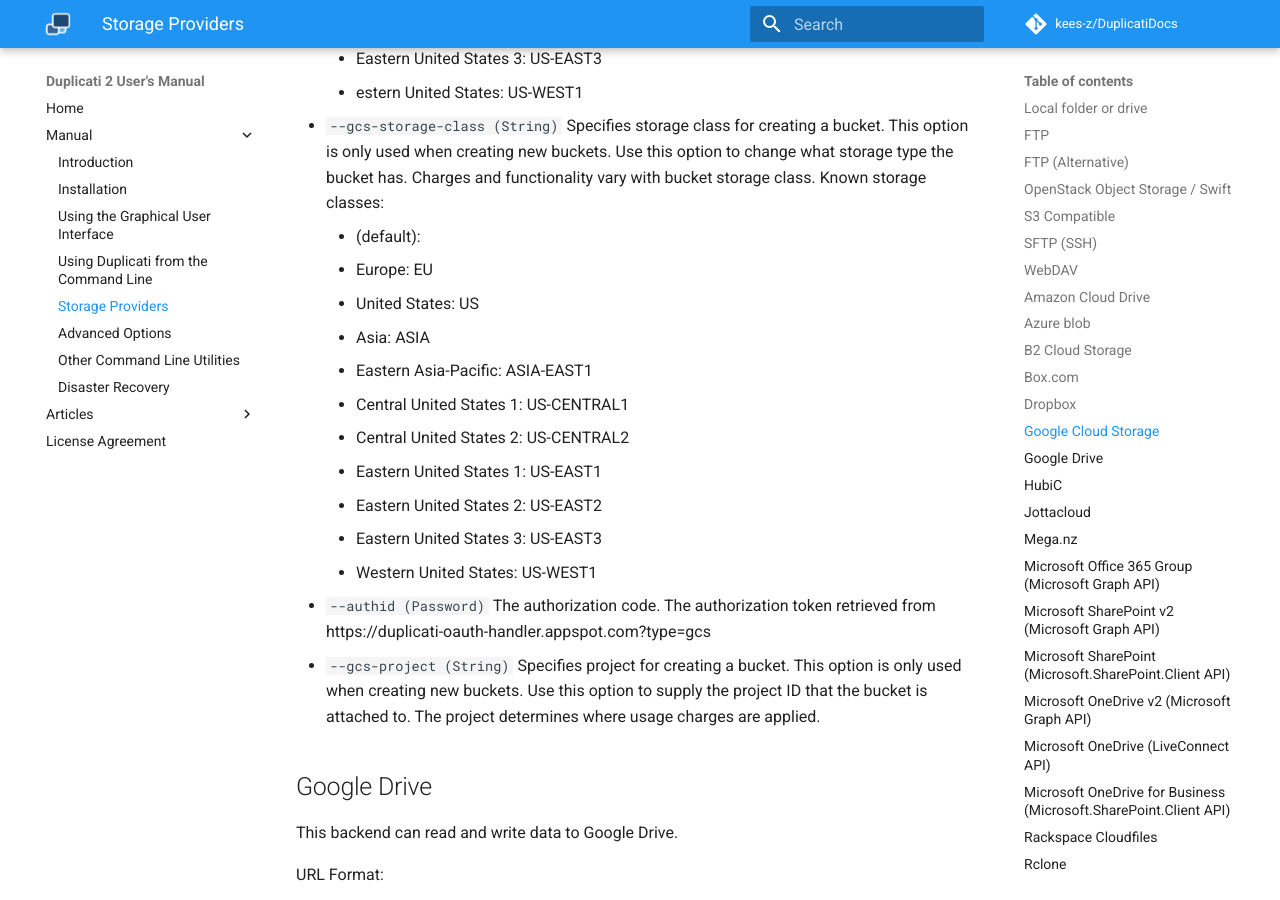
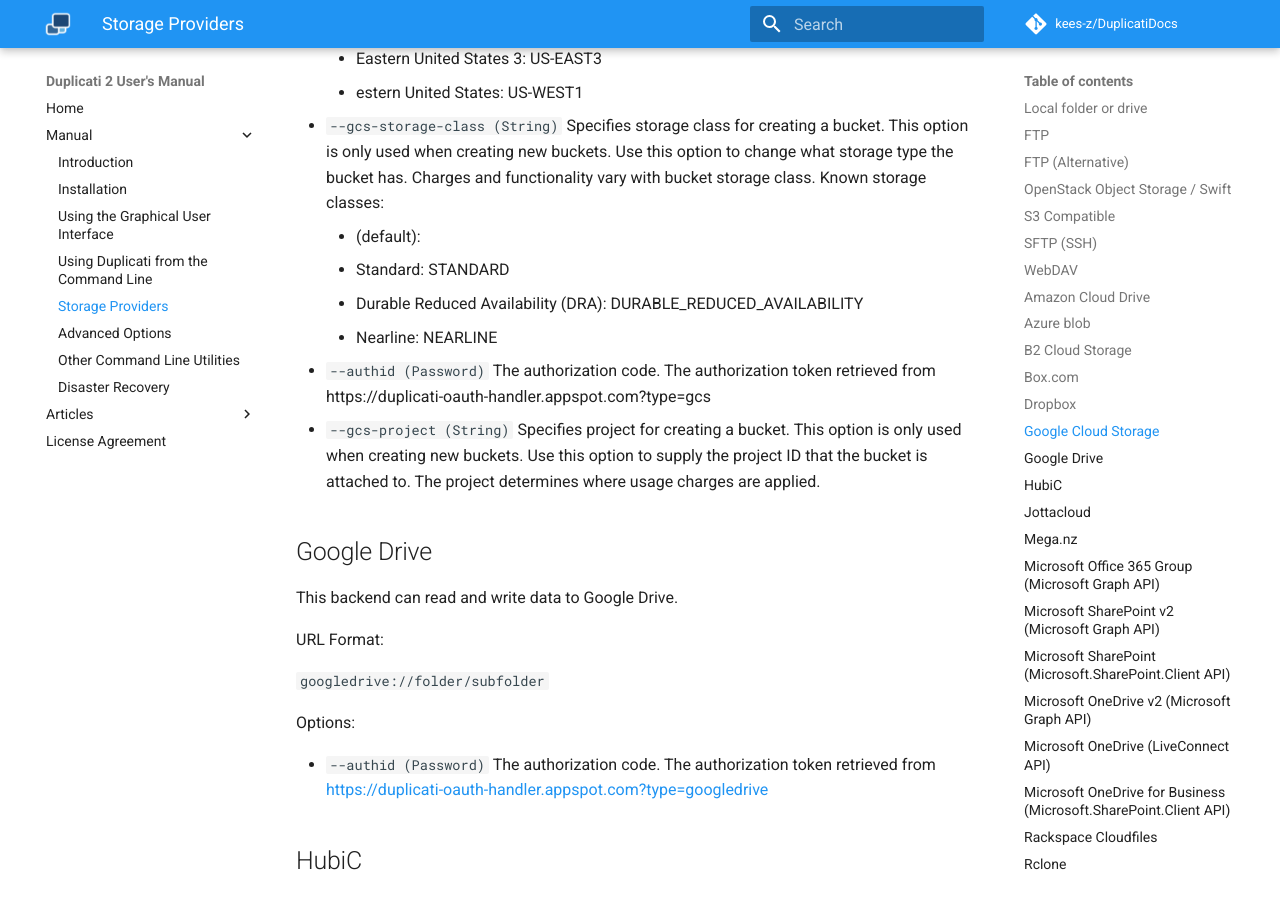
Before and after one commit to kees-z/DuplicatiDocs, an MkDocs documentation site: the page built from docs/05-storage-providers.md, in a window 1280 px wide and 900 px high, scrolled down 11180 px. Built offline with MkDocs 1.6.1 and Material for MkDocs 9.7.7, drawn with Linux system fonts in a browser that asks for light colours; comment, search, counter and statistics services are not loaded; old or Windows-style settings are respelled for this version of MkDocs.

Commit message:
Fix documentation of --gcs-storage-class options
The documentation for the --gcs-storage-class options was just a copy of the --gcs-location options. Put the actual values from the code, which is here: https://github.com/duplicati/duplicati/blob/b41d3a3cff8fb868988845f81502ac543d80e57c/Duplicati/Library/Backend/GoogleServices/WebApi.cs

```diff
--- a/docs/05-storage-providers.md
+++ b/docs/05-storage-providers.md
@@ -426,16 +426,9 @@ Specifies storage class for creating a bucket.
 This option is only used when creating new buckets. Use this option to change what storage type the bucket has.
 Charges and functionality vary with bucket storage class. Known storage classes:
     * (default):
-    * Europe: EU
-    * United States: US
-    * Asia: ASIA
-    * Eastern Asia-Pacific: ASIA-EAST1
-    * Central United States 1: US-CENTRAL1
-    * Central United States 2: US-CENTRAL2
-    * Eastern United States 1: US-EAST1
-    * Eastern United States 2: US-EAST2
-    * Eastern United States 3: US-EAST3
-    * Western United States: US-WEST1
+    * Standard: STANDARD
+    * Durable Reduced Availability (DRA): DURABLE_REDUCED_AVAILABILITY
+    * Nearline: NEARLINE
 * `--authid (Password)`
 The authorization code.
 The authorization token retrieved from https://duplicati-oauth-handler.appspot.com?type=gcs
```
